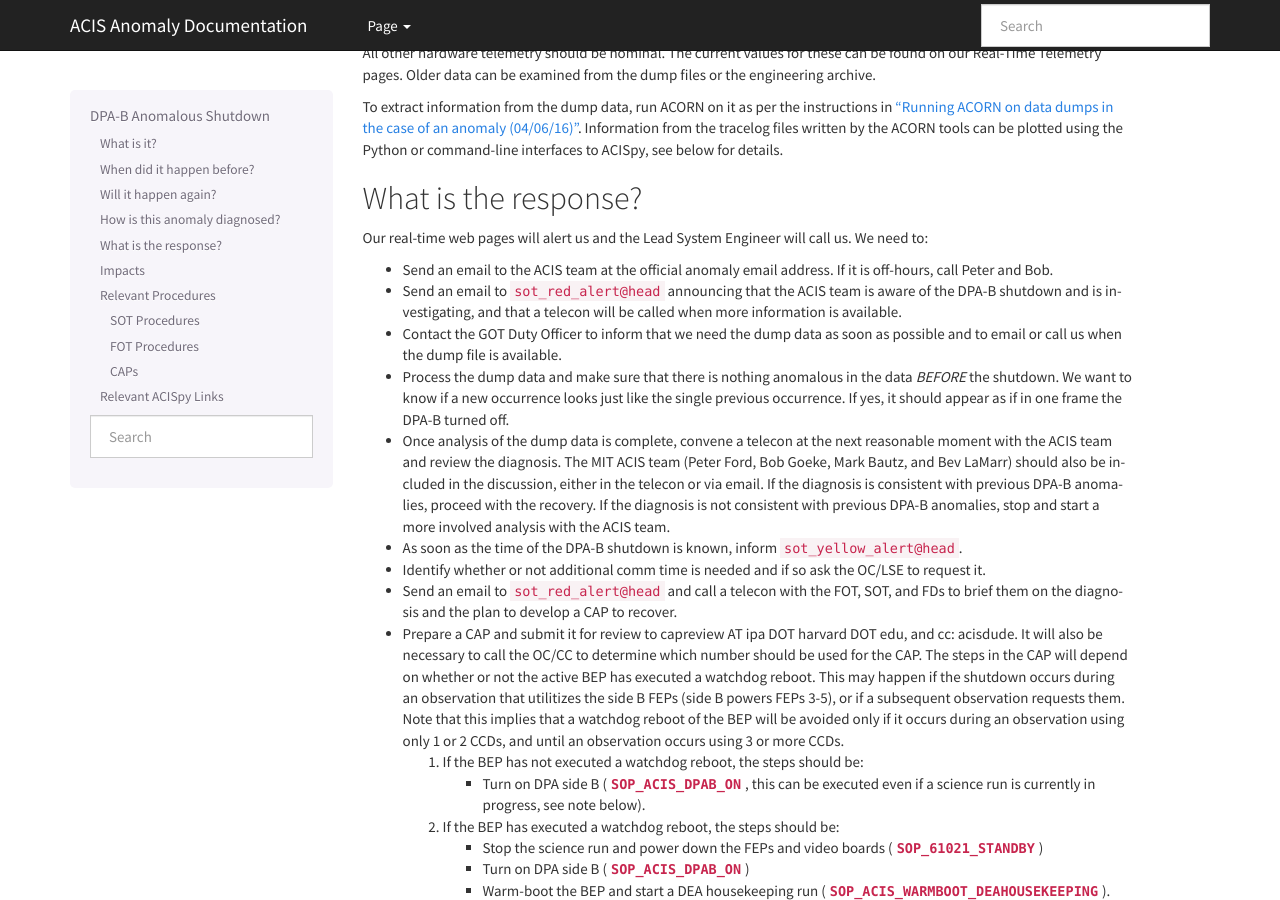
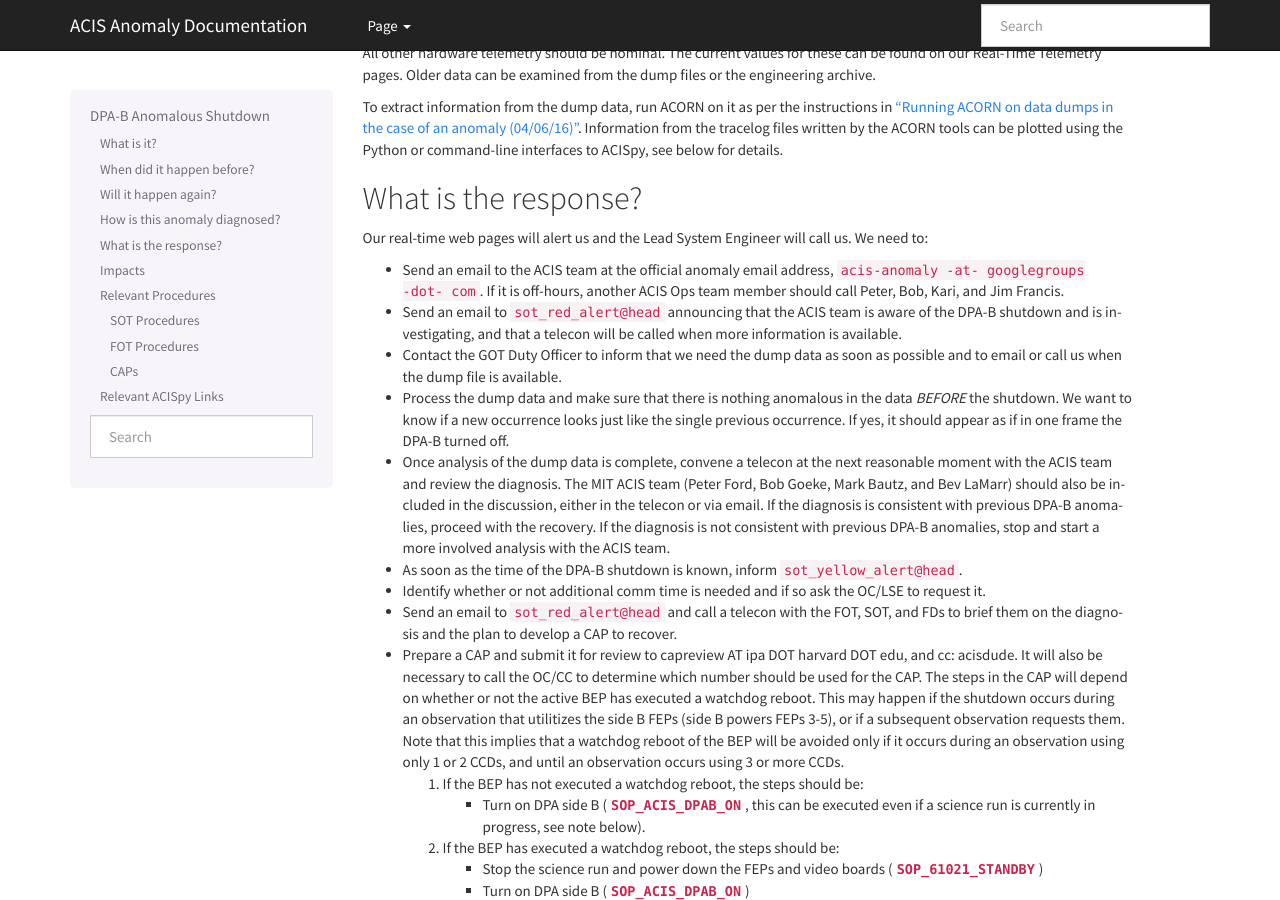
Before and after one commit to acisops/acis_anomaly_pages, a Sphinx documentation site: the page built from source/dpab_shutdown.rst, in a window 1280 px wide and 900 px high, scrolled down 752 px. Built offline with Sphinx 7.4.7, drawn with Linux system fonts in a browser that asks for light colours.

Commit message:
Adding anomaly e-mail list address to the DPA shutdown pages.

```diff
--- a/source/dpaa_shutdown.rst
+++ b/source/dpaa_shutdown.rst
@@ -56,8 +56,9 @@ What is the response?
 
 Our real-time web pages will alert us and the Lead System Engineer will call us. We need to:
 
-* Send an email to the ACIS team at the official anomaly email address. If it is off-hours, call
-  Peter and Bob.
+* Send an email to the ACIS team at the official anomaly email address,
+  ``acis-anomaly -at- googlegroups -dot- com``. If it is off-hours,
+  another ACIS Ops team member should call Peter, Bob, Kari, and Jim Francis.
 * Send an email to ``sot_red_alert@head`` announcing that the ACIS team is aware of the DPA-A shutdown
   and is investigating, and that a telecon will be called when more information is available.
 * Contact the GOT Duty Officer to inform that we need the dump data as soon as possible and to
--- a/source/dpab_shutdown.rst
+++ b/source/dpab_shutdown.rst
@@ -53,8 +53,9 @@ What is the response?
 
 Our real-time web pages will alert us and the Lead System Engineer will call us. We need to:
 
-* Send an email to the ACIS team at the official anomaly email address. If it is off-hours, call
-  Peter and Bob.
+* Send an email to the ACIS team at the official anomaly email address,
+  ``acis-anomaly -at- googlegroups -dot- com``. If it is off-hours,
+  another ACIS Ops team member should call Peter, Bob, Kari, and Jim Francis.
 * Send an email to ``sot_red_alert@head`` announcing that the ACIS team is aware of the DPA-B shutdown
   and is investigating, and that a telecon will be called when more information is available.
 * Contact the GOT Duty Officer to inform that we need the dump data as soon as possible and to
```
